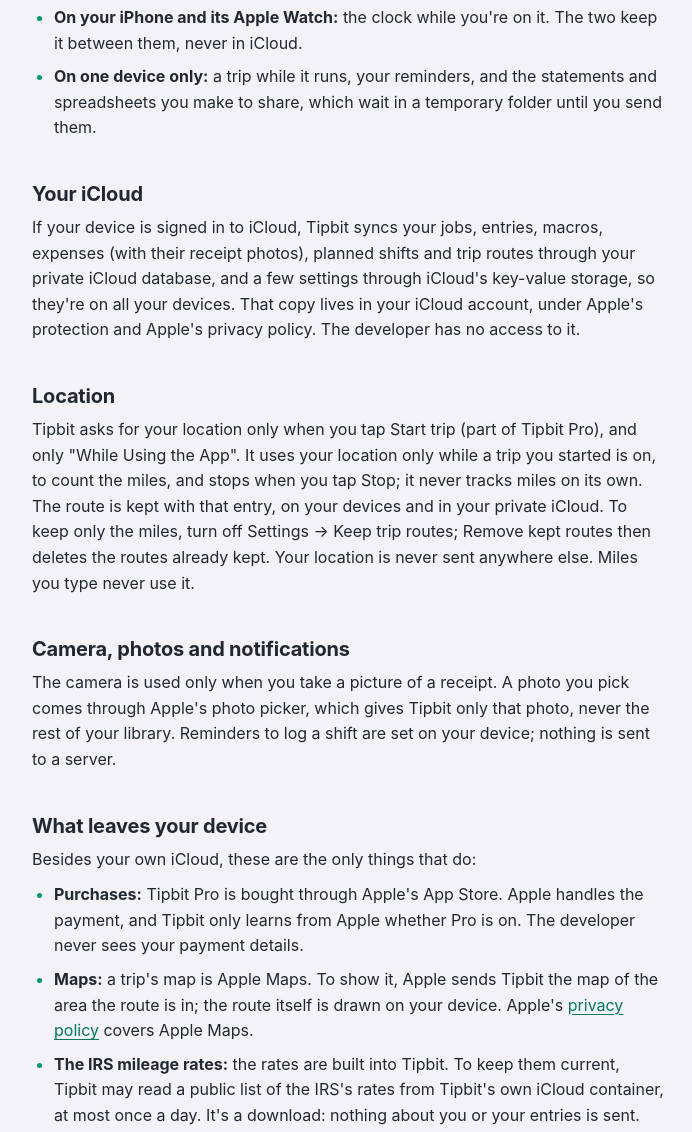
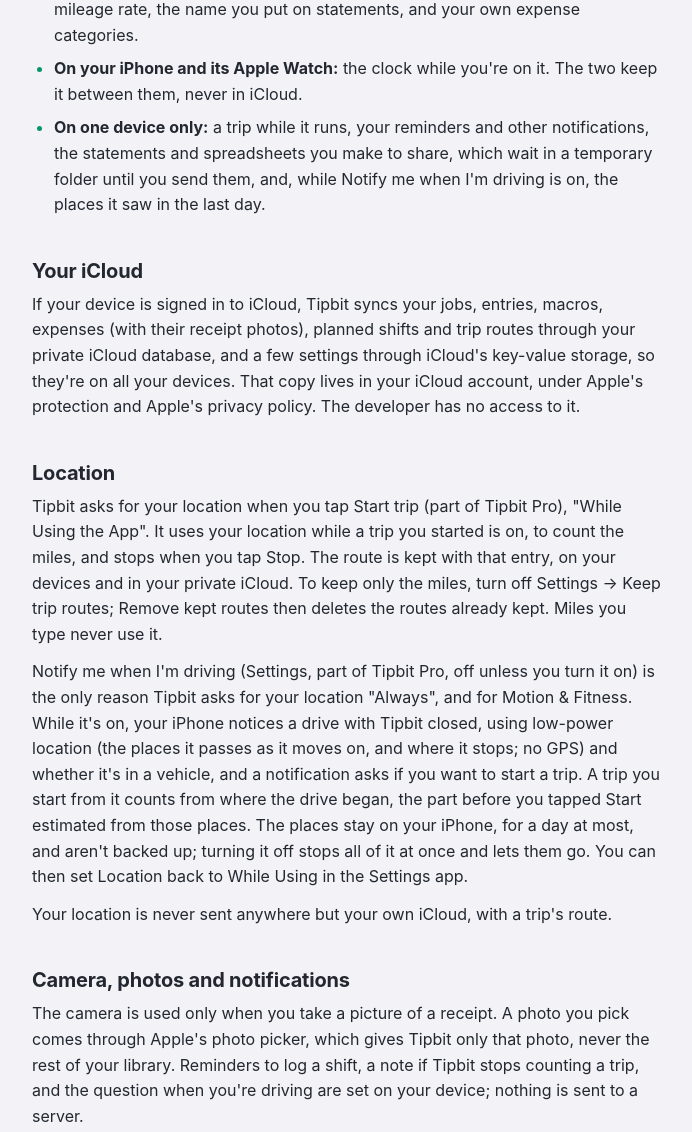
Before and after one commit to fatboyandchub/tipbit-site, a plain HTML site: page privacy.html in a window 1280 px wide. Shown: the part 1113-2245 px from the top of the page, without its empty margins (292-984 px from the left). Drawn offline with Linux system fonts and the light colour scheme.

Commit message:
The privacy policy says Tipbit asks for Always only for Notify me when I'm driving
The problem. Spec 33 adds Settings → Notify me when I'm driving (Tipbit Pro, off by default), which needs location
"Always" and Motion & Fitness to notice a drive while Tipbit is closed; the policy said location is used only while a
trip you started is on.

The fix. In short, On one device only, Location, notifications and What Tipbit doesn't do now say it: the only reason
for Always, low-power location (no GPS), the places kept on the iPhone a day at most and never backed up, a trip from
it counting from where the drive began, turning it off stopping everything, and setting Location back to While Using.
Effective November 16, 2026.

How it was verified. Read against the app's code on branch spec-33 (DriveWatch.swift, Drives.swift, Trips.swift).

Co-Authored-By: Claude <noreply@anthropic.com>

```diff
--- a/privacy.html
+++ b/privacy.html
@@ -17,7 +17,7 @@
   <div class="narrow band">
     <a class="home" href="./"><img src="img/icon.png" width="34" height="34" alt=""><span>Tipbit</span></a>
     <h1>Privacy Policy</h1>
-    <p class="line">Effective November 15, 2026</p>
+    <p class="line">Effective November 16, 2026</p>
   </div>
 </header>
 
@@ -37,7 +37,8 @@
       <li>No ads, no analytics, no tracking, and no code from other companies inside the app.</li>
       <li>No Tipbit servers or accounts. The developer can't see your entries.</li>
       <li>Your entries sync only through your own private iCloud.</li>
-      <li>Your location is used only while a trip you started is on, to count its miles.</li>
+      <li>Your location counts a trip's miles while a trip you started is on. If you turn on Notify me when I'm driving,
+      your iPhone also notices a drive with low-power location, and that stays on your iPhone.</li>
     </ul>
   </div>
 
@@ -54,8 +55,9 @@
     name you put on statements, and your own expense categories.</li>
     <li><strong>On your iPhone and its Apple Watch:</strong> the clock while you're on it. The two keep it between them,
     never in iCloud.</li>
-    <li><strong>On one device only:</strong> a trip while it runs, your reminders, and the statements and spreadsheets you
-    make to share, which wait in a temporary folder until you send them.</li>
+    <li><strong>On one device only:</strong> a trip while it runs, your reminders and other notifications, the statements
+    and spreadsheets you make to share, which wait in a temporary folder until you send them, and, while Notify me when
+    I'm driving is on, the places it saw in the last day.</li>
   </ul>
 
   <h2>Your iCloud</h2>
@@ -65,16 +67,23 @@
   and Apple's privacy policy. The developer has no access to it.</p>
 
   <h2>Location</h2>
-  <p>Tipbit asks for your location only when you tap Start trip (part of Tipbit Pro), and only "While Using the App".
-  It uses your location only while a trip you started is on, to count the miles, and stops when you tap Stop; it never
-  tracks miles on its own. The route is kept with that entry, on your devices and in your private iCloud. To keep only
-  the miles, turn off Settings → Keep trip routes; Remove kept routes then deletes the routes already kept. Your
-  location is never sent anywhere else. Miles you type never use it.</p>
+  <p>Tipbit asks for your location when you tap Start trip (part of Tipbit Pro), "While Using the App". It uses your
+  location while a trip you started is on, to count the miles, and stops when you tap Stop. The route is kept with that
+  entry, on your devices and in your private iCloud. To keep only the miles, turn off Settings → Keep trip routes;
+  Remove kept routes then deletes the routes already kept. Miles you type never use it.</p>
+  <p>Notify me when I'm driving (Settings, part of Tipbit Pro, off unless you turn it on) is the only reason Tipbit asks
+  for your location "Always", and for Motion &amp; Fitness. While it's on, your iPhone notices a drive with Tipbit closed,
+  using low-power location (the places it passes as it moves on, and where it stops; no GPS) and whether it's in a
+  vehicle, and a notification asks if you want to start a trip. A trip you start from it counts from where the drive
+  began, the part before you tapped Start estimated from those places. The places stay on your iPhone, for a day at
+  most, and aren't backed up; turning it off stops all of it at once and lets them go. You can then set Location back
+  to While Using in the Settings app.</p>
+  <p>Your location is never sent anywhere but your own iCloud, with a trip's route.</p>
 
   <h2>Camera, photos and notifications</h2>
   <p>The camera is used only when you take a picture of a receipt. A photo you pick comes through Apple's photo picker,
-  which gives Tipbit only that photo, never the rest of your library. Reminders to log a shift are set on your device;
-  nothing is sent to a server.</p>
+  which gives Tipbit only that photo, never the rest of your library. Reminders to log a shift, a note if Tipbit stops
+  counting a trip, and the question when you're driving are set on your device; nothing is sent to a server.</p>
 
   <h2>What leaves your device</h2>
   <p>Besides your own iCloud, these are the only things that do:</p>
@@ -99,7 +108,8 @@
     <li>No Tipbit servers, no Tipbit accounts, and no copy of your entries anywhere but your devices and your iCloud.</li>
     <li>No selling or sharing of your information. Tipbit never has it in the first place.</li>
     <li>No connection to your bank or payroll.</li>
-    <li>No microphone, contacts or health data, and no location except during a trip you started.</li>
+    <li>No microphone, contacts or health data, and no location except during a trip you started and, if you turn it on,
+    Notify me when I'm driving, whose low-power places stay on your iPhone.</li>
   </ul>
 
   <h2>Deleting your data</h2>
```
